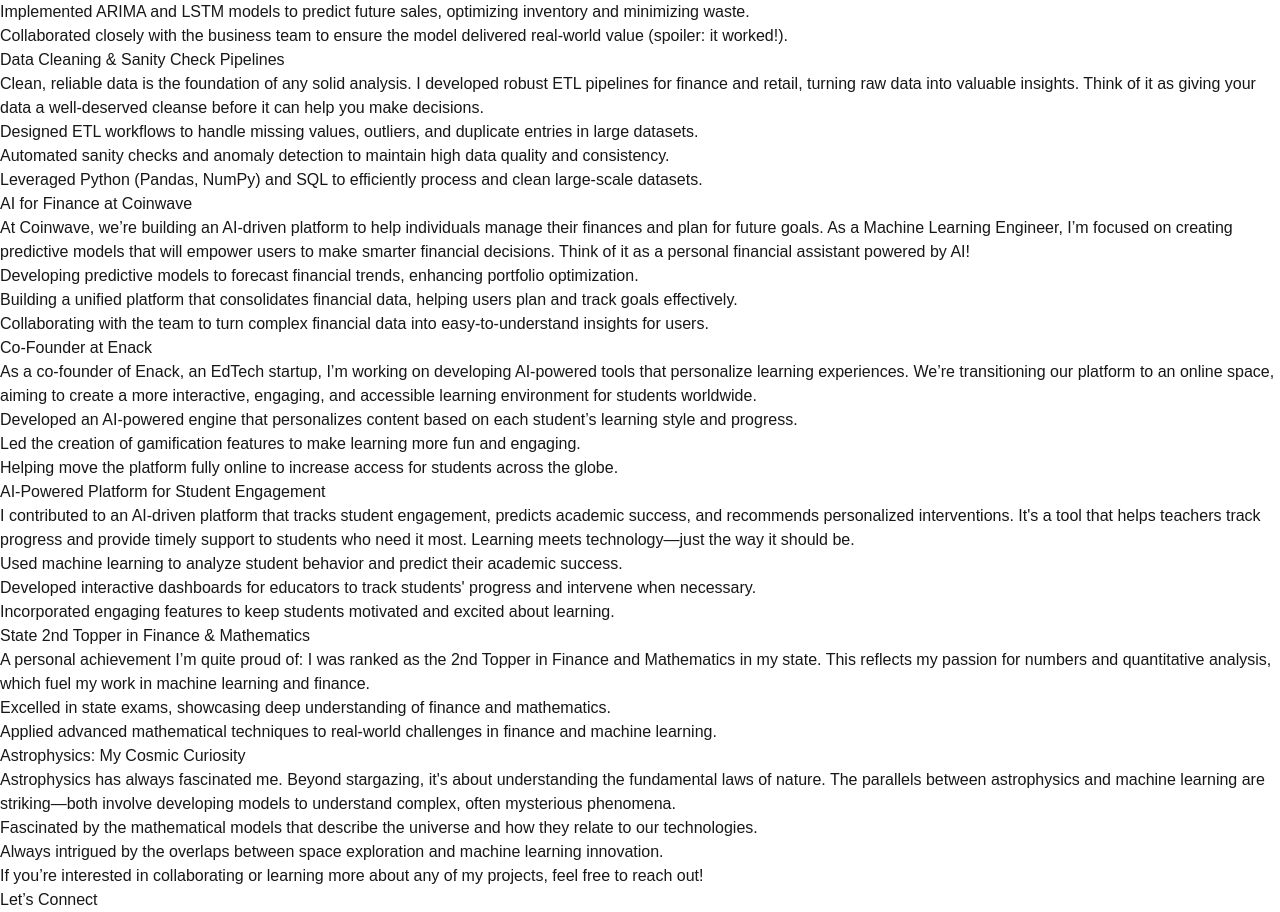
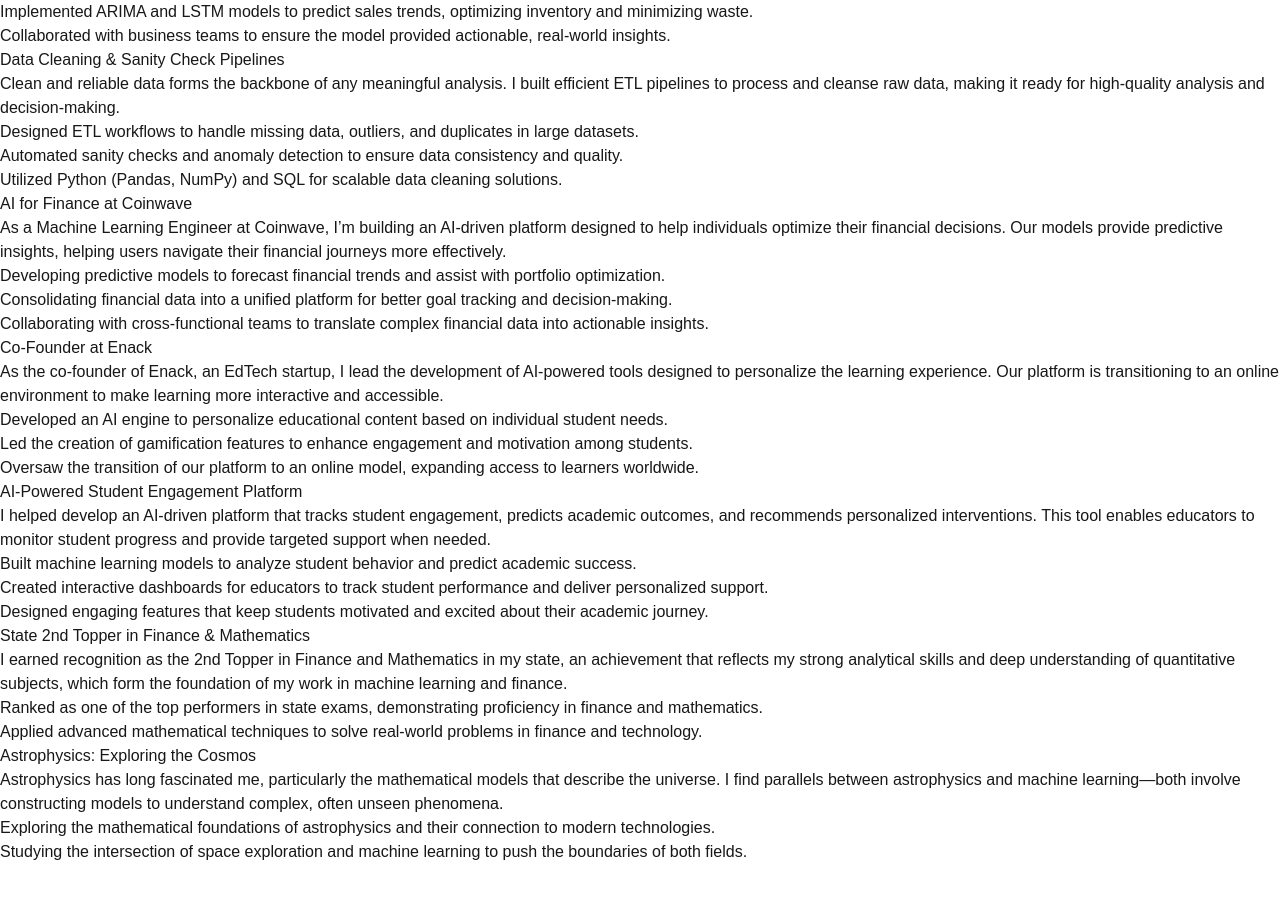
Before and after one commit to Hima-D/my-portfolio, a Next.js app: page /projects in a window 1280 px wide. Shown: the part 240-1152 px from the top of the page. After the commit the page ends 1104 px from the top, so only its background shows below. Built offline with nearby package versions, Linux system fonts and the light colour scheme.

Commit message:
Update page.tsx

```diff
--- a/src/app/projects/page.tsx
+++ b/src/app/projects/page.tsx
@@ -10,7 +10,7 @@
         {/* The 'mt-16' ensures the content is below the fixed header */}
         <div className="max-w-7xl mx-auto">
           <h2 className="text-4xl font-extrabold text-indigo-900 mb-8 text-center">
-            My Projects: A Playground of Ideas and Innovation
+            My Projects: Innovations in Action
           </h2>
 
           <div className="space-y-12">
@@ -18,12 +18,12 @@
             <div className="bg-white p-8 rounded-2xl shadow-lg hover:shadow-xl transition-shadow duration-300">
               <h3 className="text-2xl font-semibold text-indigo-800 mb-4">Sales Analysis & Forecasting Model</h3>
               <p className="text-lg text-gray-700 mb-4">
-                I built a machine learning model to forecast retail sales, similar to predicting weather patterns but for sales data. By using time-series techniques like ARIMA and LSTM, I helped clients optimize inventory, prevent overstocking, and avoid running out of popular products. Real data-powered crystal ball, if you will!
+                I developed a machine learning model that forecasts retail sales, using advanced time-series techniques such as ARIMA and LSTM. This model helps businesses optimize inventory levels, ensuring they never overstock or run out of popular products.
               </p>
               <ul className="list-inside list-disc text-lg text-gray-700 space-y-2">
-                <li>Used EDA (Exploratory Data Analysis) to clean and prepare data for accurate forecasting.</li>
-                <li>Implemented ARIMA and LSTM models to predict future sales, optimizing inventory and minimizing waste.</li>
-                <li>Collaborated closely with the business team to ensure the model delivered real-world value (spoiler: it worked!).</li>
+                <li>Used EDA (Exploratory Data Analysis) to prepare data for accurate forecasting.</li>
+                <li>Implemented ARIMA and LSTM models to predict sales trends, optimizing inventory and minimizing waste.</li>
+                <li>Collaborated with business teams to ensure the model provided actionable, real-world insights.</li>
               </ul>
             </div>
 
@@ -31,12 +31,12 @@
             <div className="bg-white p-8 rounded-2xl shadow-lg hover:shadow-xl transition-shadow duration-300">
               <h3 className="text-2xl font-semibold text-indigo-800 mb-4">Data Cleaning & Sanity Check Pipelines</h3>
               <p className="text-lg text-gray-700 mb-4">
-                Clean, reliable data is the foundation of any solid analysis. I developed robust ETL pipelines for finance and retail, turning raw data into valuable insights. Think of it as giving your data a well-deserved cleanse before it can help you make decisions.
+                Clean and reliable data forms the backbone of any meaningful analysis. I built efficient ETL pipelines to process and cleanse raw data, making it ready for high-quality analysis and decision-making.
               </p>
               <ul className="list-inside list-disc text-lg text-gray-700 space-y-2">
-                <li>Designed ETL workflows to handle missing values, outliers, and duplicate entries in large datasets.</li>
-                <li>Automated sanity checks and anomaly detection to maintain high data quality and consistency.</li>
-                <li>Leveraged Python (Pandas, NumPy) and SQL to efficiently process and clean large-scale datasets.</li>
+                <li>Designed ETL workflows to handle missing data, outliers, and duplicates in large datasets.</li>
+                <li>Automated sanity checks and anomaly detection to ensure data consistency and quality.</li>
+                <li>Utilized Python (Pandas, NumPy) and SQL for scalable data cleaning solutions.</li>
               </ul>
             </div>
 
@@ -44,12 +44,12 @@
             <div className="bg-white p-8 rounded-2xl shadow-lg hover:shadow-xl transition-shadow duration-300">
               <h3 className="text-2xl font-semibold text-indigo-800 mb-4">AI for Finance at Coinwave</h3>
               <p className="text-lg text-gray-700 mb-4">
-                At Coinwave, we’re building an AI-driven platform to help individuals manage their finances and plan for future goals. As a Machine Learning Engineer, I’m focused on creating predictive models that will empower users to make smarter financial decisions. Think of it as a personal financial assistant powered by AI!
+                As a Machine Learning Engineer at Coinwave, I’m building an AI-driven platform designed to help individuals optimize their financial decisions. Our models provide predictive insights, helping users navigate their financial journeys more effectively.
               </p>
               <ul className="list-inside list-disc text-lg text-gray-700 space-y-2">
-                <li>Developing predictive models to forecast financial trends, enhancing portfolio optimization.</li>
-                <li>Building a unified platform that consolidates financial data, helping users plan and track goals effectively.</li>
-                <li>Collaborating with the team to turn complex financial data into easy-to-understand insights for users.</li>
+                <li>Developing predictive models to forecast financial trends and assist with portfolio optimization.</li>
+                <li>Consolidating financial data into a unified platform for better goal tracking and decision-making.</li>
+                <li>Collaborating with cross-functional teams to translate complex financial data into actionable insights.</li>
               </ul>
             </div>
 
@@ -57,25 +57,25 @@
             <div className="bg-white p-8 rounded-2xl shadow-lg hover:shadow-xl transition-shadow duration-300">
               <h3 className="text-2xl font-semibold text-indigo-800 mb-4">Co-Founder at Enack</h3>
               <p className="text-lg text-gray-700 mb-4">
-                As a co-founder of Enack, an EdTech startup, I’m working on developing AI-powered tools that personalize learning experiences. We’re transitioning our platform to an online space, aiming to create a more interactive, engaging, and accessible learning environment for students worldwide.
+                As the co-founder of Enack, an EdTech startup, I lead the development of AI-powered tools designed to personalize the learning experience. Our platform is transitioning to an online environment to make learning more interactive and accessible.
               </p>
               <ul className="list-inside list-disc text-lg text-gray-700 space-y-2">
-                <li>Developed an AI-powered engine that personalizes content based on each student’s learning style and progress.</li>
-                <li>Led the creation of gamification features to make learning more fun and engaging.</li>
-                <li>Helping move the platform fully online to increase access for students across the globe.</li>
+                <li>Developed an AI engine to personalize educational content based on individual student needs.</li>
+                <li>Led the creation of gamification features to enhance engagement and motivation among students.</li>
+                <li>Oversaw the transition of our platform to an online model, expanding access to learners worldwide.</li>
               </ul>
             </div>
 
             {/* Platform for Engagement */}
             <div className="bg-white p-8 rounded-2xl shadow-lg hover:shadow-xl transition-shadow duration-300">
-              <h3 className="text-2xl font-semibold text-indigo-800 mb-4">AI-Powered Platform for Student Engagement</h3>
+              <h3 className="text-2xl font-semibold text-indigo-800 mb-4">AI-Powered Student Engagement Platform</h3>
               <p className="text-lg text-gray-700 mb-4">
-                I contributed to an AI-driven platform that tracks student engagement, predicts academic success, and recommends personalized interventions. It's a tool that helps teachers track progress and provide timely support to students who need it most. Learning meets technology—just the way it should be.
+                I helped develop an AI-driven platform that tracks student engagement, predicts academic outcomes, and recommends personalized interventions. This tool enables educators to monitor student progress and provide targeted support when needed.
               </p>
               <ul className="list-inside list-disc text-lg text-gray-700 space-y-2">
-                <li>Used machine learning to analyze student behavior and predict their academic success.</li>
-                <li>Developed interactive dashboards for educators to track students' progress and intervene when necessary.</li>
-                <li>Incorporated engaging features to keep students motivated and excited about learning.</li>
+                <li>Built machine learning models to analyze student behavior and predict academic success.</li>
+                <li>Created interactive dashboards for educators to track student performance and deliver personalized support.</li>
+                <li>Designed engaging features that keep students motivated and excited about their academic journey.</li>
               </ul>
             </div>
 
@@ -83,40 +83,27 @@
             <div className="bg-white p-8 rounded-2xl shadow-lg hover:shadow-xl transition-shadow duration-300">
               <h3 className="text-2xl font-semibold text-indigo-800 mb-4">State 2nd Topper in Finance & Mathematics</h3>
               <p className="text-lg text-gray-700 mb-4">
-                A personal achievement I’m quite proud of: I was ranked as the 2nd Topper in Finance and Mathematics in my state. This reflects my passion for numbers and quantitative analysis, which fuel my work in machine learning and finance.
+                I earned recognition as the 2nd Topper in Finance and Mathematics in my state, an achievement that reflects my strong analytical skills and deep understanding of quantitative subjects, which form the foundation of my work in machine learning and finance.
               </p>
               <ul className="list-inside list-disc text-lg text-gray-700 space-y-2">
-                <li>Excelled in state exams, showcasing deep understanding of finance and mathematics.</li>
-                <li>Applied advanced mathematical techniques to real-world challenges in finance and machine learning.</li>
+                <li>Ranked as one of the top performers in state exams, demonstrating proficiency in finance and mathematics.</li>
+                <li>Applied advanced mathematical techniques to solve real-world problems in finance and technology.</li>
               </ul>
             </div>
 
             {/* Personal Interest in Astrophysics */}
             <div className="bg-white p-8 rounded-2xl shadow-lg hover:shadow-xl transition-shadow duration-300">
-              <h3 className="text-2xl font-semibold text-indigo-800 mb-4">Astrophysics: My Cosmic Curiosity</h3>
+              <h3 className="text-2xl font-semibold text-indigo-800 mb-4">Astrophysics: Exploring the Cosmos</h3>
               <p className="text-lg text-gray-700 mb-4">
-                Astrophysics has always fascinated me. Beyond stargazing, it's about understanding the fundamental laws of nature. The parallels between astrophysics and machine learning are striking—both involve developing models to understand complex, often mysterious phenomena.
+                Astrophysics has long fascinated me, particularly the mathematical models that describe the universe. I find parallels between astrophysics and machine learning—both involve constructing models to understand complex, often unseen phenomena.
               </p>
               <ul className="list-inside list-disc text-lg text-gray-700 space-y-2">
-                <li>Fascinated by the mathematical models that describe the universe and how they relate to our technologies.</li>
-                <li>Always intrigued by the overlaps between space exploration and machine learning innovation.</li>
+                <li>Exploring the mathematical foundations of astrophysics and their connection to modern technologies.</li>
+                <li>Studying the intersection of space exploration and machine learning to push the boundaries of both fields.</li>
               </ul>
             </div>
-
           </div>
         </div>
-      </section>
-
-      <section className="w-full bg-indigo-800 py-12 text-white text-center">
-        <p className="text-xl">
-          If you’re interested in collaborating or learning more about any of my projects, feel free to reach out!
-        </p>
-        <a
-          href="#contact"  // Placeholder for the contact section
-          className="mt-4 inline-block px-6 py-3 bg-white text-indigo-800 rounded-lg shadow-lg hover:bg-indigo-700 hover:text-white transition-all"
-        >
-          Let’s Connect
-        </a>
       </section>
     </>
   );
```
